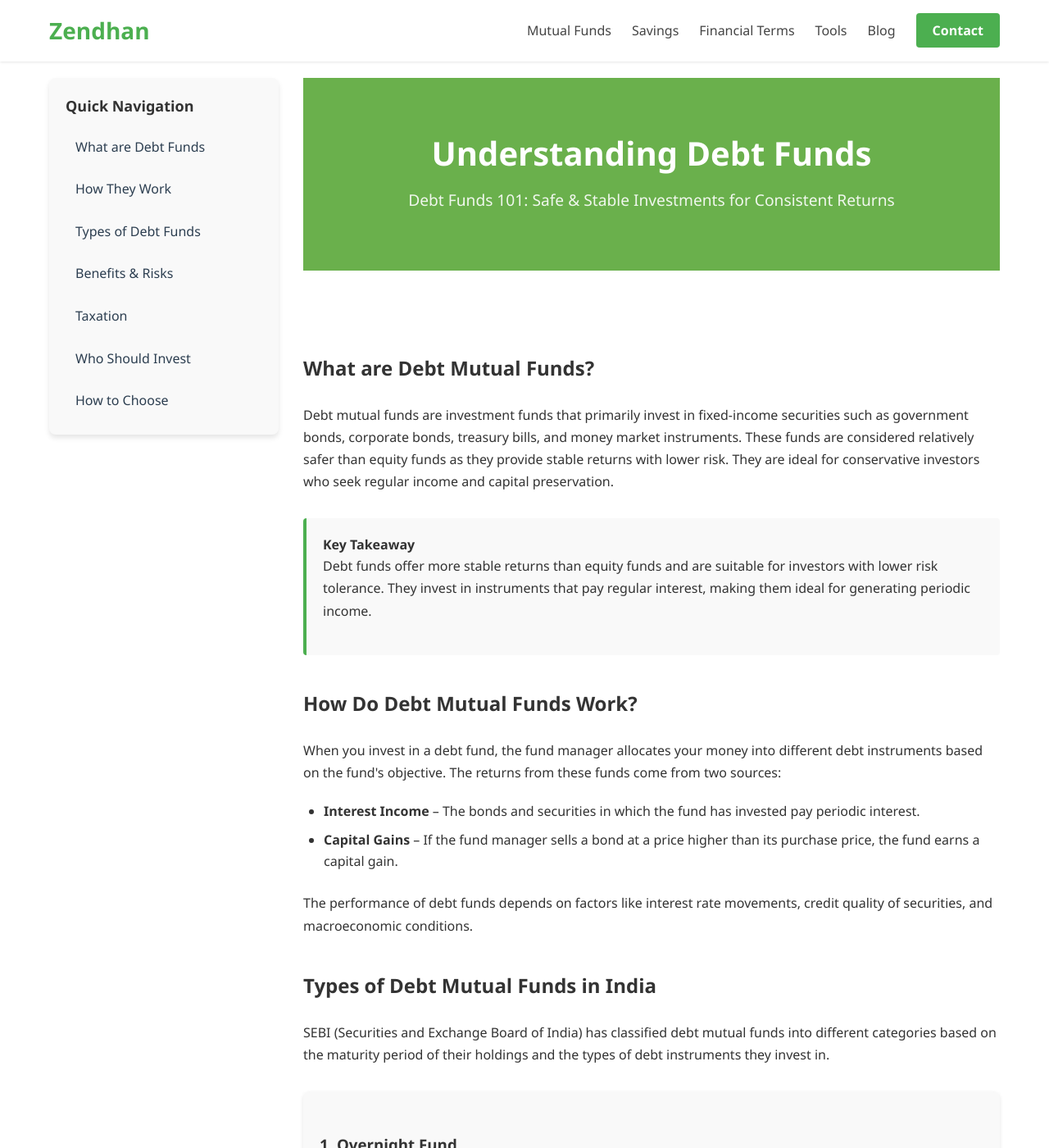
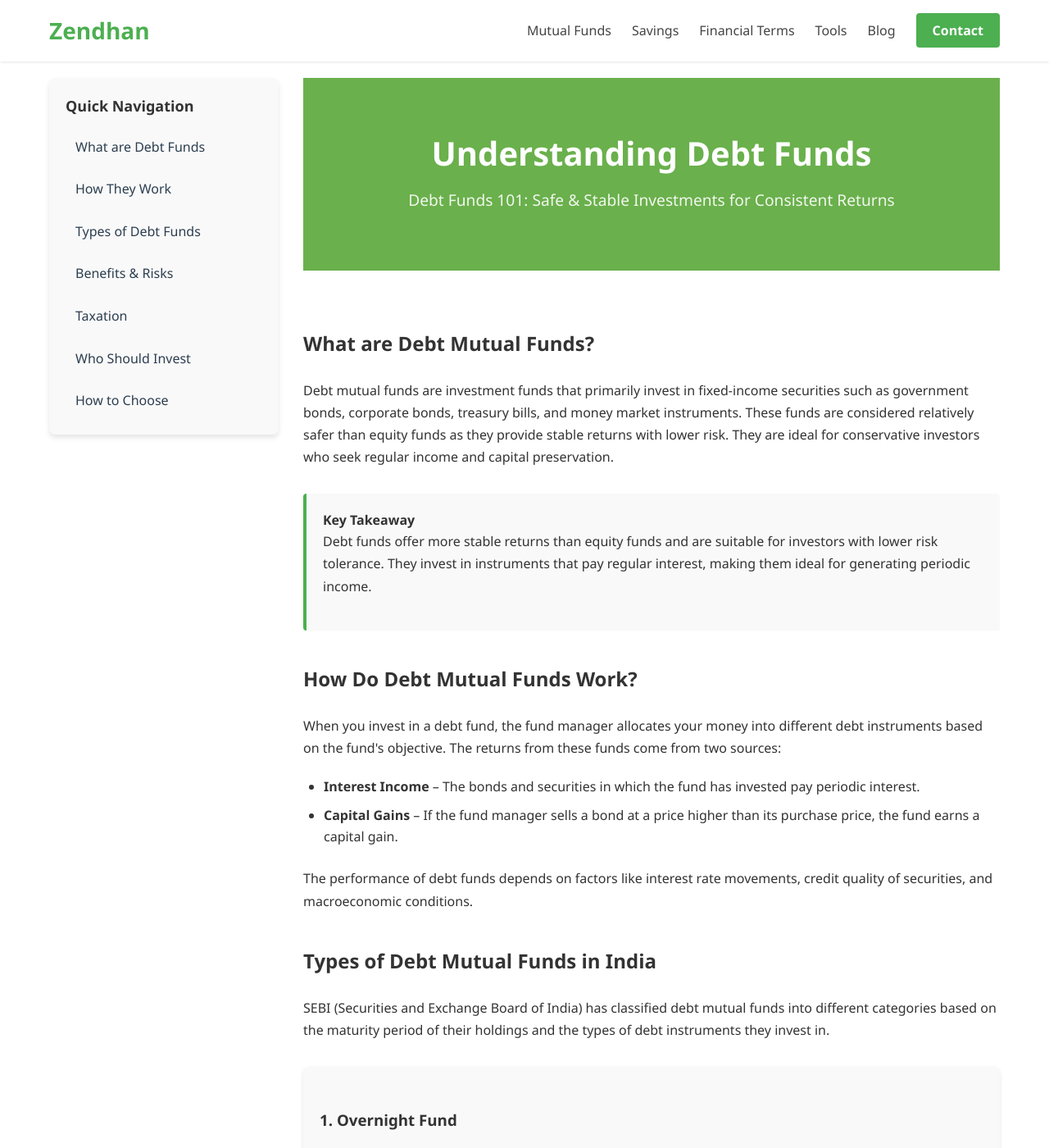
Before and after one commit to nandan11/zendhan, a Jekyll site: the page built from debt-funds.html, in a window 1280 px wide and 1400 px high. Shown: the whole window at 82% size. Built offline with Jekyll 4.4.1, drawn with Linux system fonts in a browser that asks for light colours.

Commit message:
Update debt-funds.css

```diff
--- a/assets/css/debt-funds.css
+++ b/assets/css/debt-funds.css
@@ -33,6 +33,8 @@ html {
 .content-block li {
   margin-bottom: 10px;
 }
+
+
 
 /* Info cards and example blocks */
 .info-card {
@@ -217,6 +219,12 @@ html {
   margin-top: 10px; /* Reduced from 20px to decrease space after title */
 }
 
+/* Main headings */
+.main-content h2:first-of-type,
+h2[id="what-are-debt-funds"] {
+  margin-top: 10px;
+}
+
 /* Responsive adjustments */
 @media (max-width: 768px) {
   .page-layout {
```
